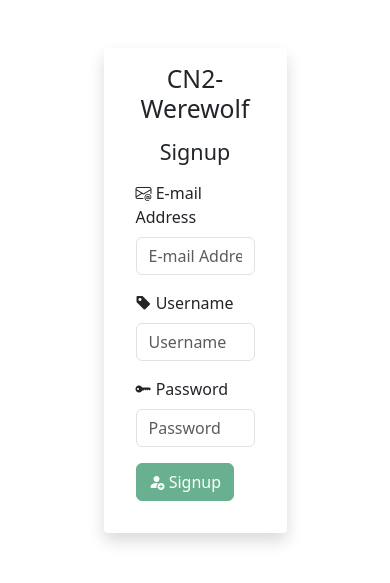
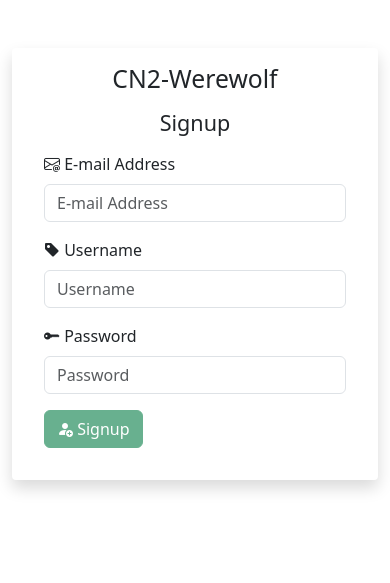
Before and after one commit to Shimoyama0711/CN2-OpenChat, a Flask app: page /signup in a window 390 px wide. Shown: the part 56-639 px from the top of the page. Run offline with Flask 3, Linux system fonts and the light colour scheme.

Commit message:
ログイン・サインアップのページを修正

```diff
--- a/templates/login.html
+++ b/templates/login.html
@@ -38,7 +38,7 @@
 
     <div class="container">
         <div class="row justify-content-center mt-5">
-            <div class="col-6 p-3 rounded-1 shadow">
+            <div class="col-sm-12 col-md-6 p-3 rounded-1 shadow">
                 <h2 class="text-center mb-3">CN2-Werewolf</h2>
                 <h4 class="text-center mb-3">Login</h4>
                 <form action="/login" method="POST">
--- a/templates/signup.html
+++ b/templates/signup.html
@@ -38,7 +38,7 @@
 
     <div class="container">
         <div class="row justify-content-center mt-5">
-            <div class="col-6 p-3 rounded-1 shadow">
+            <div class="col-sm-12 col-md-6 p-3 rounded-1 shadow">
                 <h2 class="text-center mb-3">CN2-Werewolf</h2>
                 <h4 class="text-center mb-3">Signup</h4>
                 <form action="/signup" method="POST">
```
